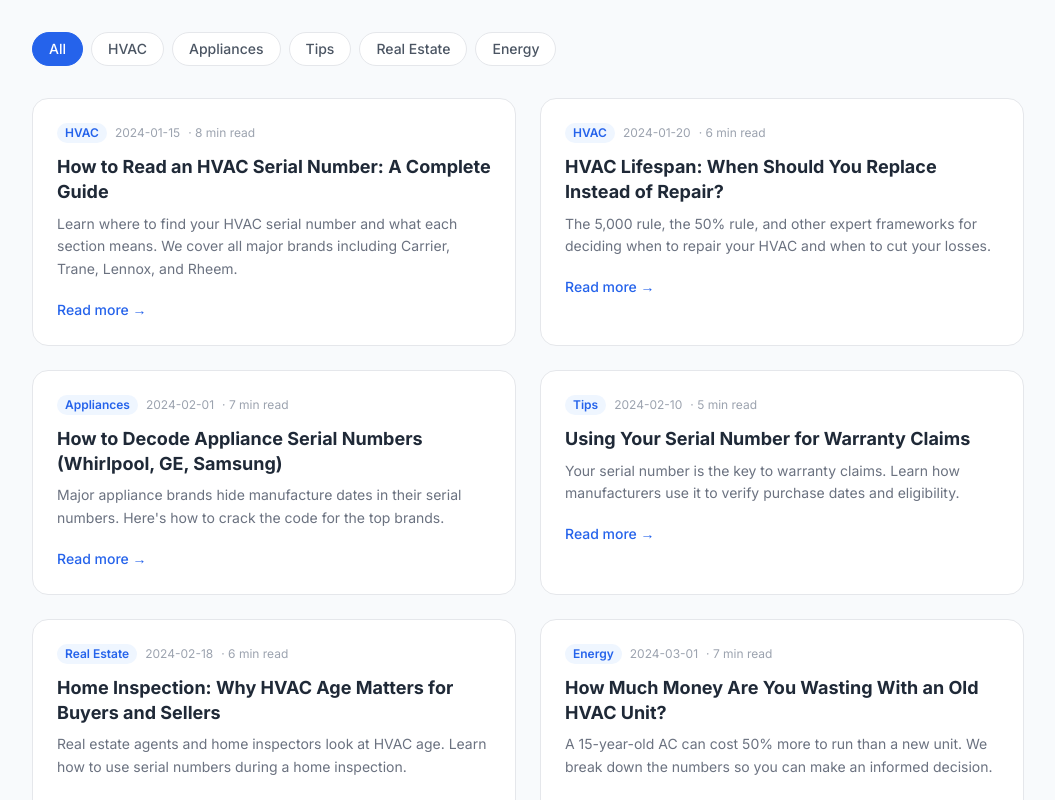
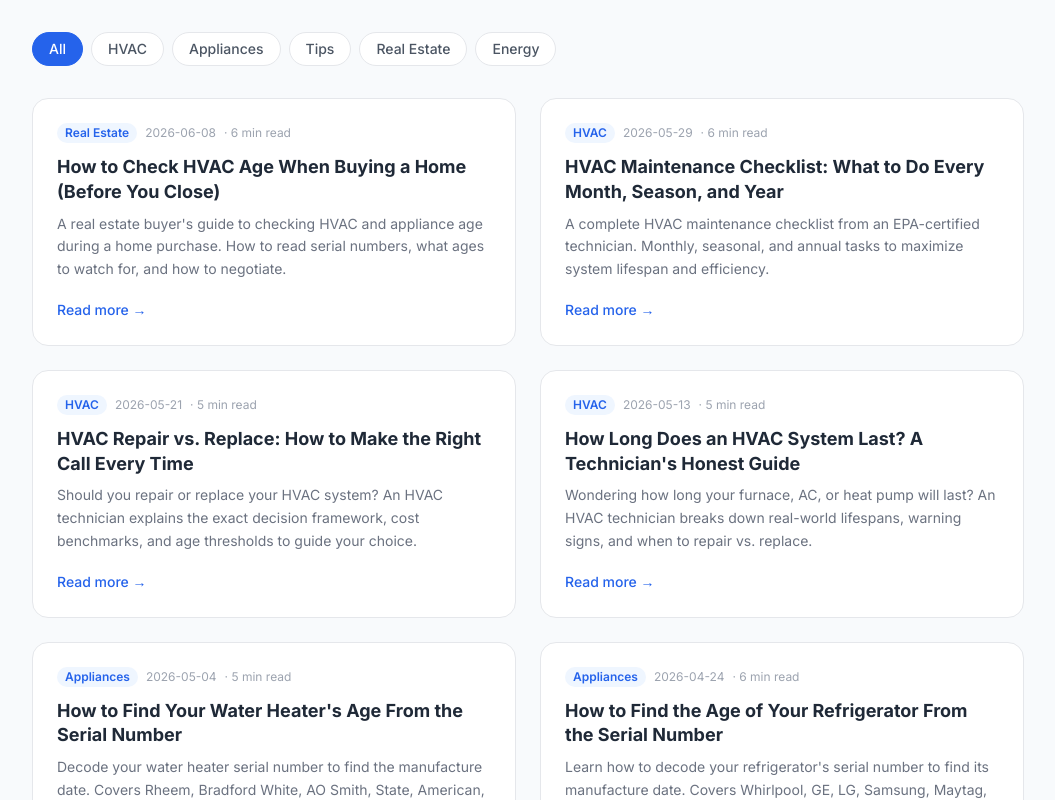
Before and after one commit to LordNorm495/serial-decoder-site, a Next.js app: page /blog in a window 1280 px wide. Shown: the part 620-1420 px from the top of the page, without its empty margins (112-1167 px from the left). Built offline with nearby package versions, Linux system fonts and the light colour scheme.

Commit message:
Fix blog index: link 11 real posts

```diff
--- a/app/blog/page.tsx
+++ b/app/blog/page.tsx
@@ -9,51 +9,91 @@ export const metadata: Metadata = {
 
 const posts = [
   {
-    slug: 'how-to-read-hvac-serial-number',
-    title: 'How to Read an HVAC Serial Number: A Complete Guide',
-    excerpt: 'Learn where to find your HVAC serial number and what each section means. We cover all major brands including Carrier, Trane, Lennox, and Rheem.',
-    category: 'HVAC',
-    date: '2024-01-15',
-    readTime: '8 min',
-  },
-  {
-    slug: 'hvac-lifespan-when-to-replace',
-    title: 'HVAC Lifespan: When Should You Replace Instead of Repair?',
-    excerpt: 'The 5,000 rule, the 50% rule, and other expert frameworks for deciding when to repair your HVAC and when to cut your losses.',
-    category: 'HVAC',
-    date: '2024-01-20',
+    slug: 'real-estate-hvac-age-inspection',
+    title: 'How to Check HVAC Age When Buying a Home (Before You Close)',
+    excerpt: 'A real estate buyer\'s guide to checking HVAC and appliance age during a home purchase. How to read serial numbers, what ages to watch for, and how to negotiate.',
+    category: 'Real Estate',
+    date: '2026-06-08',
     readTime: '6 min',
   },
   {
-    slug: 'appliance-serial-number-guide',
-    title: 'How to Decode Appliance Serial Numbers (Whirlpool, GE, Samsung)',
-    excerpt: 'Major appliance brands hide manufacture dates in their serial numbers. Here\'s how to crack the code for the top brands.',
-    category: 'Appliances',
-    date: '2024-02-01',
-    readTime: '7 min',
+    slug: 'hvac-maintenance-checklist',
+    title: 'HVAC Maintenance Checklist: What to Do Every Month, Season, and Year',
+    excerpt: 'A complete HVAC maintenance checklist from an EPA-certified technician. Monthly, seasonal, and annual tasks to maximize system lifespan and efficiency.',
+    category: 'HVAC',
+    date: '2026-05-29',
+    readTime: '6 min',
   },
   {
-    slug: 'hvac-warranty-serial-number',
-    title: 'Using Your Serial Number for Warranty Claims',
-    excerpt: 'Your serial number is the key to warranty claims. Learn how manufacturers use it to verify purchase dates and eligibility.',
-    category: 'Tips',
-    date: '2024-02-10',
+    slug: 'hvac-repair-vs-replace',
+    title: 'HVAC Repair vs. Replace: How to Make the Right Call Every Time',
+    excerpt: 'Should you repair or replace your HVAC system? An HVAC technician explains the exact decision framework, cost benchmarks, and age thresholds to guide your choice.',
+    category: 'HVAC',
+    date: '2026-05-21',
     readTime: '5 min',
   },
   {
-    slug: 'home-inspection-hvac-age',
-    title: 'Home Inspection: Why HVAC Age Matters for Buyers and Sellers',
-    excerpt: 'Real estate agents and home inspectors look at HVAC age. Learn how to use serial numbers during a home inspection.',
-    category: 'Real Estate',
-    date: '2024-02-18',
+    slug: 'how-long-does-an-hvac-system-last',
+    title: 'How Long Does an HVAC System Last? A Technician\'s Honest Guide',
+    excerpt: 'Wondering how long your furnace, AC, or heat pump will last? An HVAC technician breaks down real-world lifespans, warning signs, and when to repair vs. replace.',
+    category: 'HVAC',
+    date: '2026-05-13',
+    readTime: '5 min',
+  },
+  {
+    slug: 'water-heater-age-serial-number',
+    title: 'How to Find Your Water Heater\'s Age From the Serial Number',
+    excerpt: 'Decode your water heater serial number to find the manufacture date. Covers Rheem, Bradford White, AO Smith, State, American, and Kenmore water heaters.',
+    category: 'Appliances',
+    date: '2026-05-04',
+    readTime: '5 min',
+  },
+  {
+    slug: 'refrigerator-age-serial-number',
+    title: 'How to Find the Age of Your Refrigerator From the Serial Number',
+    excerpt: 'Learn how to decode your refrigerator\'s serial number to find its manufacture date. Covers Whirlpool, GE, LG, Samsung, Maytag, Frigidaire, and more.',
+    category: 'Appliances',
+    date: '2026-04-24',
     readTime: '6 min',
   },
   {
-    slug: 'energy-efficiency-old-hvac',
-    title: 'How Much Money Are You Wasting With an Old HVAC Unit?',
-    excerpt: 'A 15-year-old AC can cost 50% more to run than a new unit. We break down the numbers so you can make an informed decision.',
-    category: 'Energy',
-    date: '2024-03-01',
+    slug: 'goodman-serial-number-age',
+    title: 'Goodman Serial Number Age: How to Tell How Old Your Goodman Is',
+    excerpt: 'Decode your Goodman HVAC serial number to find the manufacture date. Includes the complete Goodman date code format for all units made since 1992.',
+    category: 'HVAC',
+    date: '2026-04-16',
+    readTime: '6 min',
+  },
+  {
+    slug: 'lennox-serial-number-decoder',
+    title: 'Lennox Serial Number Decoder: How to Find Your Lennox\'s Age',
+    excerpt: 'Decode Lennox HVAC serial numbers to find the manufacture date of your furnace, air conditioner, or heat pump. Includes format guide for all Lennox serial number styles.',
+    category: 'HVAC',
+    date: '2026-04-07',
+    readTime: '4 min',
+  },
+  {
+    slug: 'trane-serial-number-age',
+    title: 'Trane Serial Number Age: How to Find When Your Trane Was Made',
+    excerpt: 'Decode Trane serial numbers to find the manufacture date of your furnace, AC, or heat pump. Includes the complete Trane date code chart and real examples.',
+    category: 'HVAC',
+    date: '2026-03-27',
+    readTime: '4 min',
+  },
+  {
+    slug: 'carrier-serial-number-decoder',
+    title: 'Carrier Serial Number Decoder: How to Read Any Carrier Unit\'s Age',
+    excerpt: 'Learn how to decode Carrier HVAC serial numbers to find the manufacture date of any furnace, air conditioner, or heat pump. Includes format guide for all Carrier serial number styles.',
+    category: 'HVAC',
+    date: '2026-03-18',
+    readTime: '4 min',
+  },
+  {
+    slug: 'what-does-hvac-serial-number-tell-you',
+    title: 'What Does an HVAC Serial Number Tell You? (More Than You Think)',
+    excerpt: 'HVAC serial numbers encode manufacture date, factory, and production info. Learn what each section means, why it matters, and how to decode it for any brand.',
+    category: 'HVAC',
+    date: '2026-03-09',
     readTime: '7 min',
   },
 ]
```
